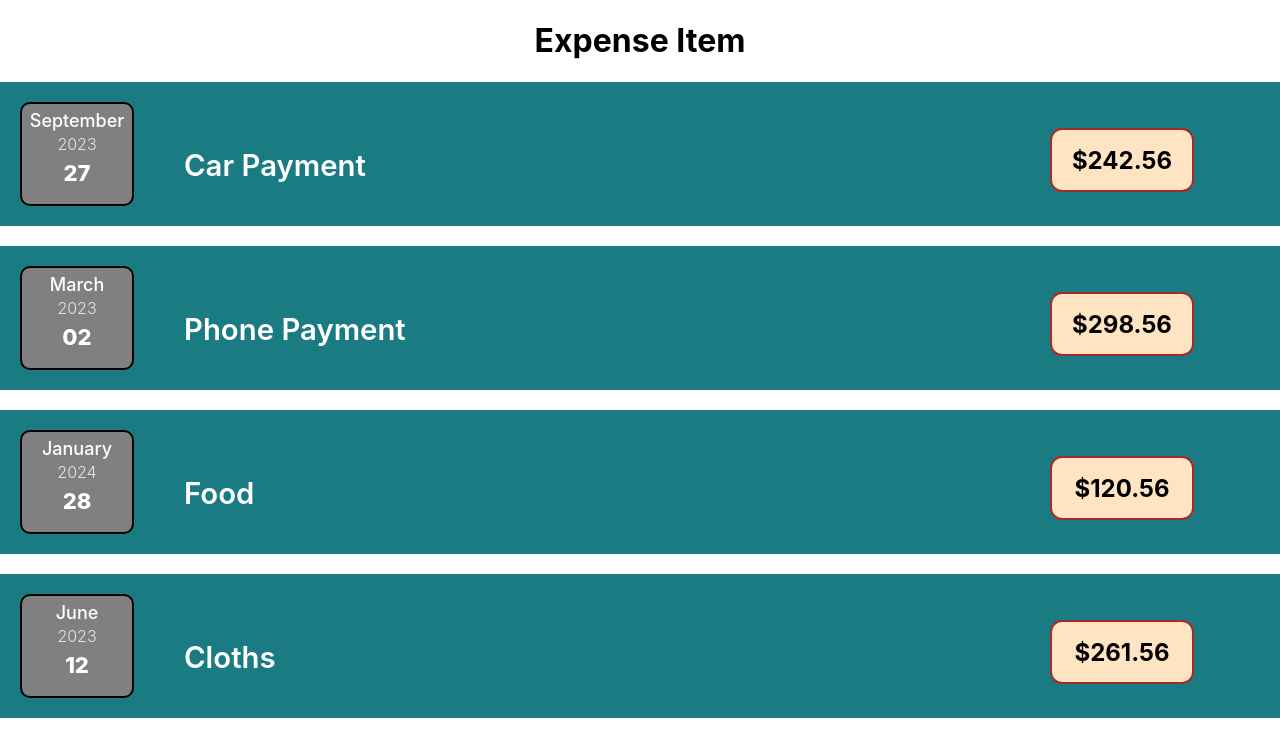
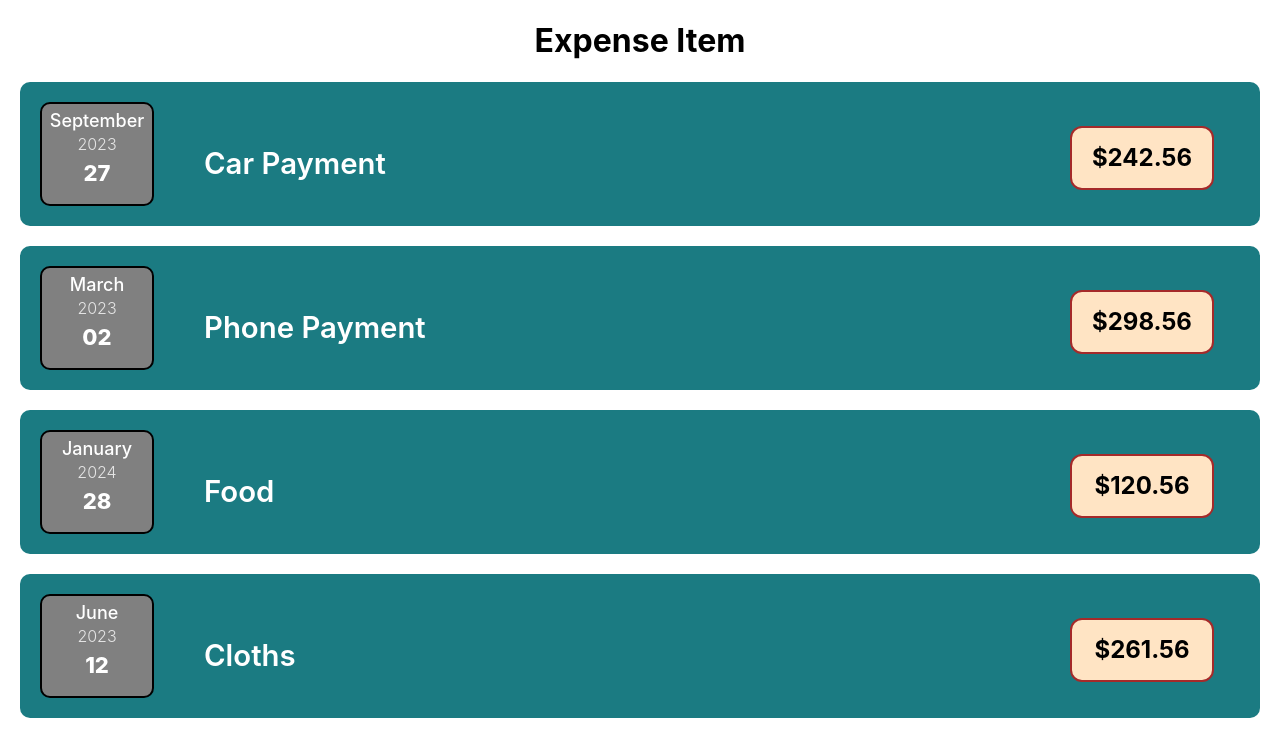
Before and after one commit to abubakarnangrii/demo, a React (Create React App) app in the folder demo/: page / in a window 1280 px wide. Shown: the top 756 px of the page. Built offline with nearby package versions, Linux system fonts and the light colour scheme.

Commit message:
GUI Done

```diff
--- a/demo/src/App.css
+++ b/demo/src/App.css
@@ -1,3 +1,5 @@
-.Expense-item-title{
+.App{
     text-align: center;
+    background-color: #ffffffc5;
+    margin: 20px;
 }
--- a/demo/src/components/ExpenseItem/ExpenseItem.css
+++ b/demo/src/components/ExpenseItem/ExpenseItem.css
@@ -4,6 +4,7 @@
     display: flex;
     align-items: center;
     margin: 20px 0px;
+    border-radius: 10px;
 }
 
 .expense-item__description{
@@ -14,7 +15,7 @@
     font-weight: 600;
     padding-left: 30px;
     color: #fff;
-    padding-top: 33px;
+    padding-top: 28px;
 }
 .expense-item__price {
     display: flex;
```
